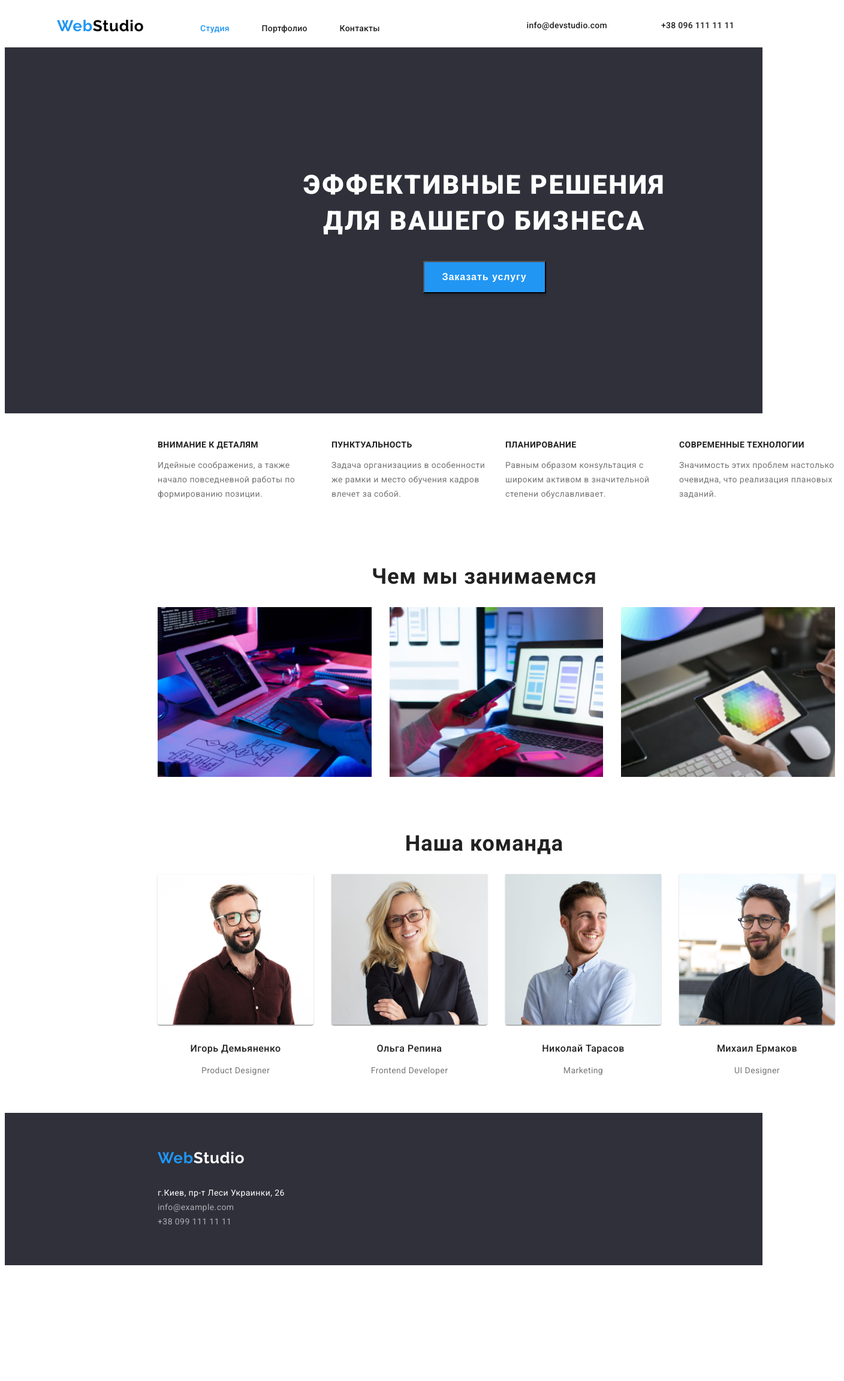
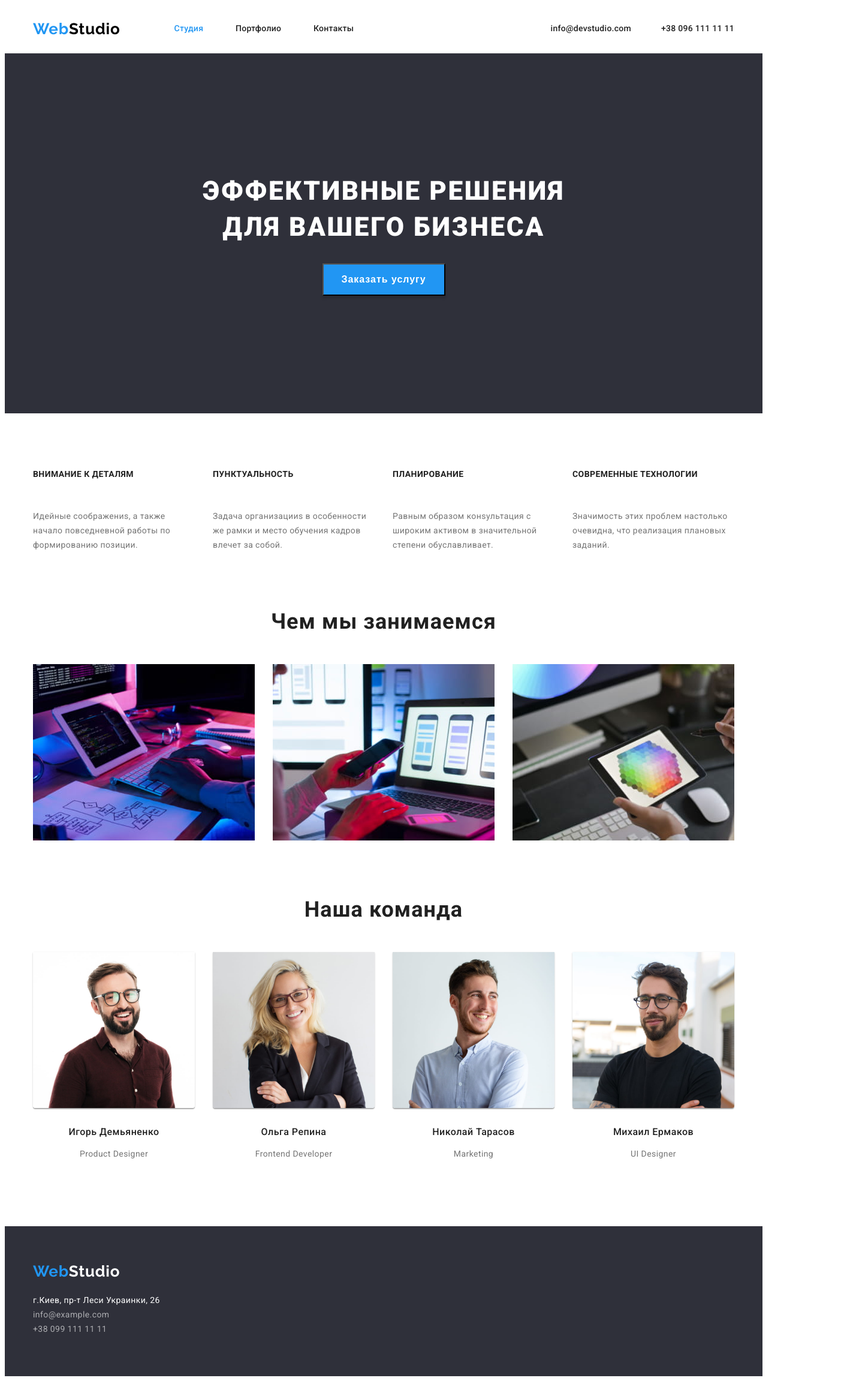
Before and after one commit to Anton-88/goit-markup-hw-03, a plain HTML site: page index.html in a window 1280 px wide. Shown: the whole page at 60% size, 1408 px wide, since content can reach past the window. Before the commit the page ends 2117 px from the top, so only its background shows below. Drawn offline with Linux system fonts and the light colour scheme.

Commit message:
made changes to css according to notifications

```diff
--- a/css/styles.css
+++ b/css/styles.css
@@ -8,12 +8,14 @@
   --team-bg-color: #f5f4fa;
   --footer-text-color: rgba(255, 255, 255, 0.6);
   --img-shadow-color: #000000;
+  --portfolio-img-border-color: #EEEEEE;
   /* varuables */
   --grid-item: 3;
 }
 
 html {
   box-sizing: border-box;
+  /* max-width: 1600px; */
 }
 
 *,
@@ -30,6 +32,10 @@ h5,
 h6,
 p {
   margin-top: 0;
+}
+
+ul {
+  padding: 0;
 }
 
 img {
@@ -55,6 +61,8 @@ body {
   line-height: 1.14;
   letter-spacing: 0.02em;
   color: var(--title-color);
+
+  border-bottom: 1px solid #ececec;
 }
 
 address {
@@ -95,6 +103,7 @@ address {
   background: var(--team-bg-color);
   border-radius: 4px;
   cursor: pointer;
+  padding: 5px 20px;
 }
 
 .container {
@@ -103,28 +112,35 @@ address {
   padding-left: 15px;
   margin-right: auto;
   margin-left: auto;
-  /* background-color: green; */
+}
+
+.main-site-flex {
+  display: flex;
+  margin-right: 90px;
+}
+
+.menu-item {
+  padding: 12px 0;
 }
 
 .hero {
   background-color: var(--footer-bg-color);
-  padding-left: 200px;
-  padding-right: 200px;
+  /* padding: 94px 0; */
   margin-left: 0;
   margin-right: 0;
+  max-height: 600px;
 }
 
 .hero-container {
-  padding: 200px 250px;
+  padding: 200px 0;
   text-align: center;
+  min-height: 100vh;
 }
 
 .hero-button {
   font-weight: 700;
   font-size: 16px;
   line-height: 1.87;
-  /* align-items: center; */
-  /* text-align: center; */
   letter-spacing: 0.06em;
   padding: 10px 30px;
   color: var(--pure-white-color);
@@ -141,6 +157,10 @@ address {
   letter-spacing: 0.06em;
   text-transform: uppercase;
   color: var(--pure-white-color);
+
+  max-width: 700px;
+  margin: auto;
+  margin-bottom: 30px;
 }
 
 .main-site-name,
@@ -163,6 +183,8 @@ address {
   text-align: center;
   letter-spacing: 0.03em;
   color: var(--title-color);
+
+  margin-bottom: 50px;
 }
 
 .sub-title-heading {
@@ -212,12 +234,12 @@ address {
 }
 
 .menu-item:first-child {
-  margin-right: 90px;
+  margin-right: 50px;
 }
 
 /* Our advantages section */
 .our-advantages {
-  padding: 45px 200px;
+  padding-top: 94px;
 }
 
 .advantages-item {
@@ -232,11 +254,12 @@ address {
 }
 .adv-item-text {
   text-align: left;
+  margin-bottom: 0;
 }
 
 /* Work section */
 .section-work {
-  padding: 45px 200px;
+  padding-top: 94px;
 }
 
 .grid-work-item {
@@ -247,7 +270,7 @@ address {
 
 /* Team section */
 .section-team {
-  padding: 45px 200px;
+  padding: 94px 0;
 }
 
 .team-grid-item {
@@ -287,6 +310,10 @@ address {
   line-height: 2;
   letter-spacing: 0.06em;
   color: var(--title-color);
+  text-align: left;
+
+  padding-left: 25px;
+  margin-bottom: 5px;
 }
 
 .link-title-text {
@@ -295,12 +322,16 @@ address {
   line-height: 1.87;
   letter-spacing: 0.03em;
   color: var(--main-text-color);
+  text-align: left;
+
+  padding-left: 25px;
+  margin-bottom: 0;
 }
 
 /* Portfolio */
 
 .portfolio-section {
-  padding: 90px 205px 60px;
+  padding: 94px;
 }
 
 .portfolio-item:not(:last-child) {
@@ -318,21 +349,24 @@ address {
 }
 
 .portfolio-item-example {
+  border: 1px solid var(--portfolio-img-border-color);
+
   flex-basis: calc((100% - 30px * var(--grid-item)) / var(--grid-item));
   margin-left: 30px;
   margin-top: 30px;
+  padding-bottom: 20px;
 }
 
 /* Footer */
 
 .main-site-name-footer {
   color: var(--pure-white-color);
-  margin-left: 40px;
 }
 
 .footer {
   background-color: var(--footer-bg-color);
-  padding: 60px 200px;
+  padding: 60px 0;
+  min-height: 250px;
 }
 
 .footer-text-color {
@@ -352,5 +386,5 @@ address {
 .flex-address {
   display: flex;
   flex-direction: column;
-  margin-top: 30px;
+  margin-top: 20px;
 }
--- a/index.html
+++ b/index.html
@@ -17,9 +17,9 @@
   <header class="header-text">
     <div class="container main-container">
       <nav class="navigation">
+        <a class="link main-site-name main-site-flex" lang="en" href=""><span
+          class="main-site-subname">Web</span>Studio</a>
         <ul class="list">
-          <li class="menu menu-item"><a class="link main-site-name" lang="en" href=""><span
-                class="main-site-subname">Web</span>Studio</a></li>
           <li class="menu menu-item"><a class="link current" href="./index.html">Студия</a></li>
           <li class="menu menu-item"><a class="link" href="./portfolio.html">Портфолио</a></li>
           <li class="menu menu-item"><a class="link" href="">Контакты</a></li>
```
Also changed, not shown: portfolio.html (+6 -8 lines).
